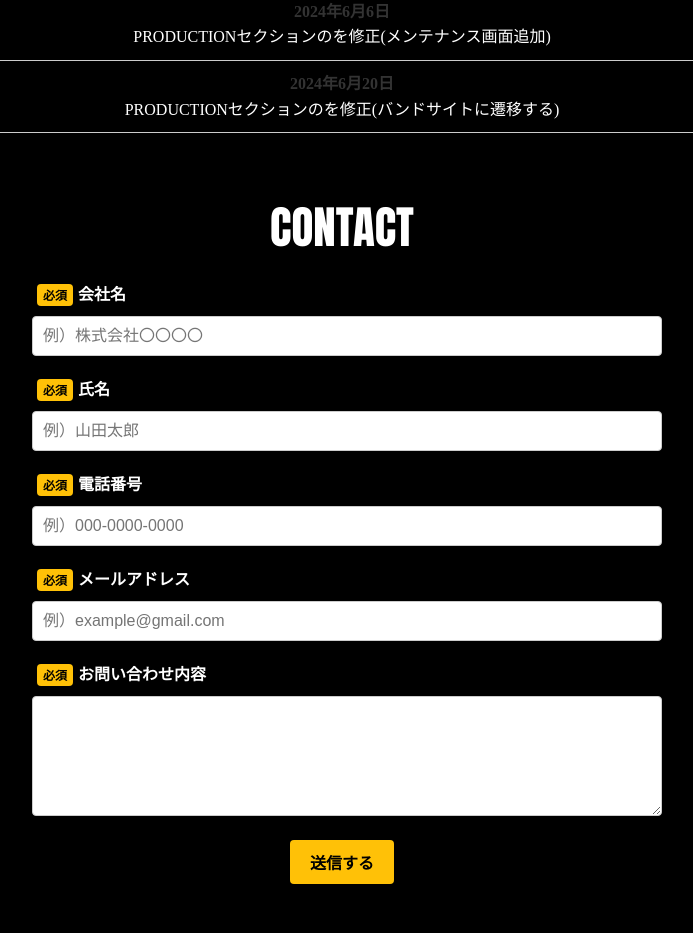
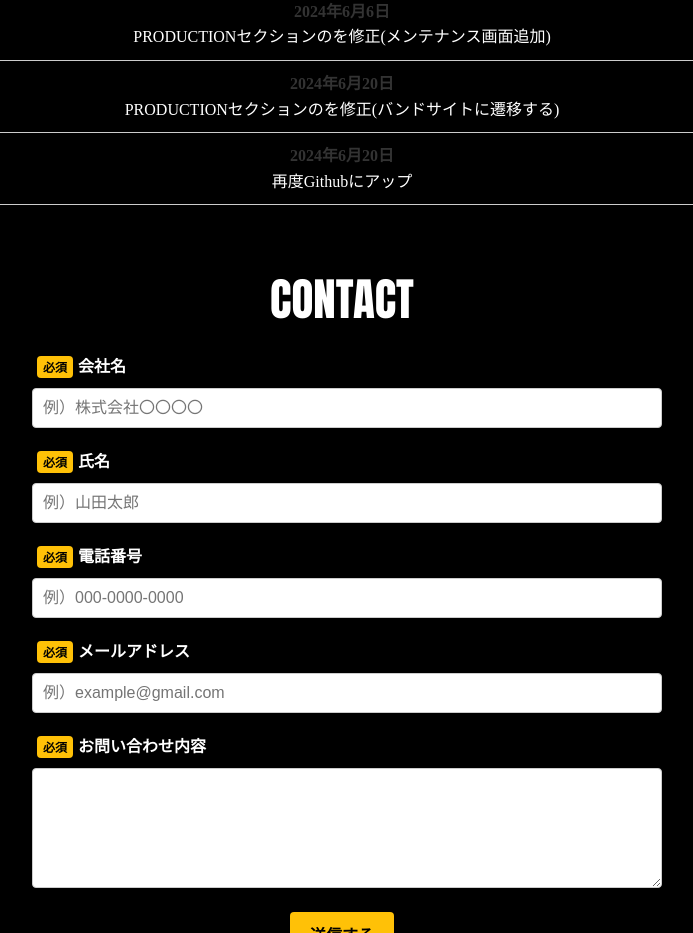
Before and after one commit to KenshinTerasima/PORTFOLIO, a plain HTML site: page index.html in a window 1280 px wide. Shown: the part 5732-6665 px from the top of the page, without its empty margins (298-991 px from the left). Drawn offline with nearby package versions, Linux system fonts and the light colour scheme.

Commit message:
logの追加

```diff
--- a/index.html
+++ b/index.html
@@ -338,6 +338,11 @@
             <p>PRODUCTIONセクションのを修正(バンドサイトに遷移する)</p>
         </div>
 
+        <div class="update">
+            <span class="date">2024年6月20日</span>
+            <p>再度Githubにアップ</p>
+        </div>
+
     </div>
 
 </section>
```
